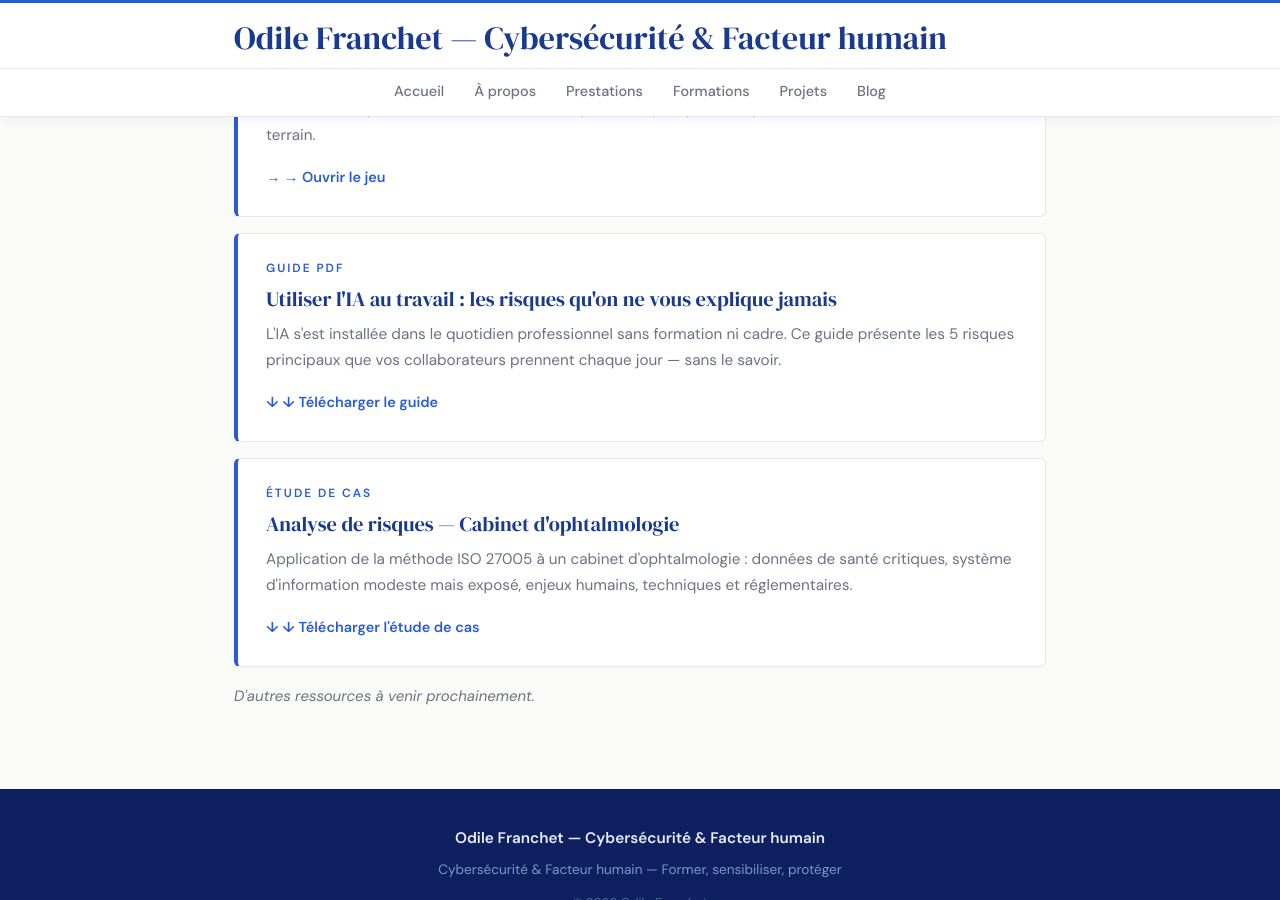
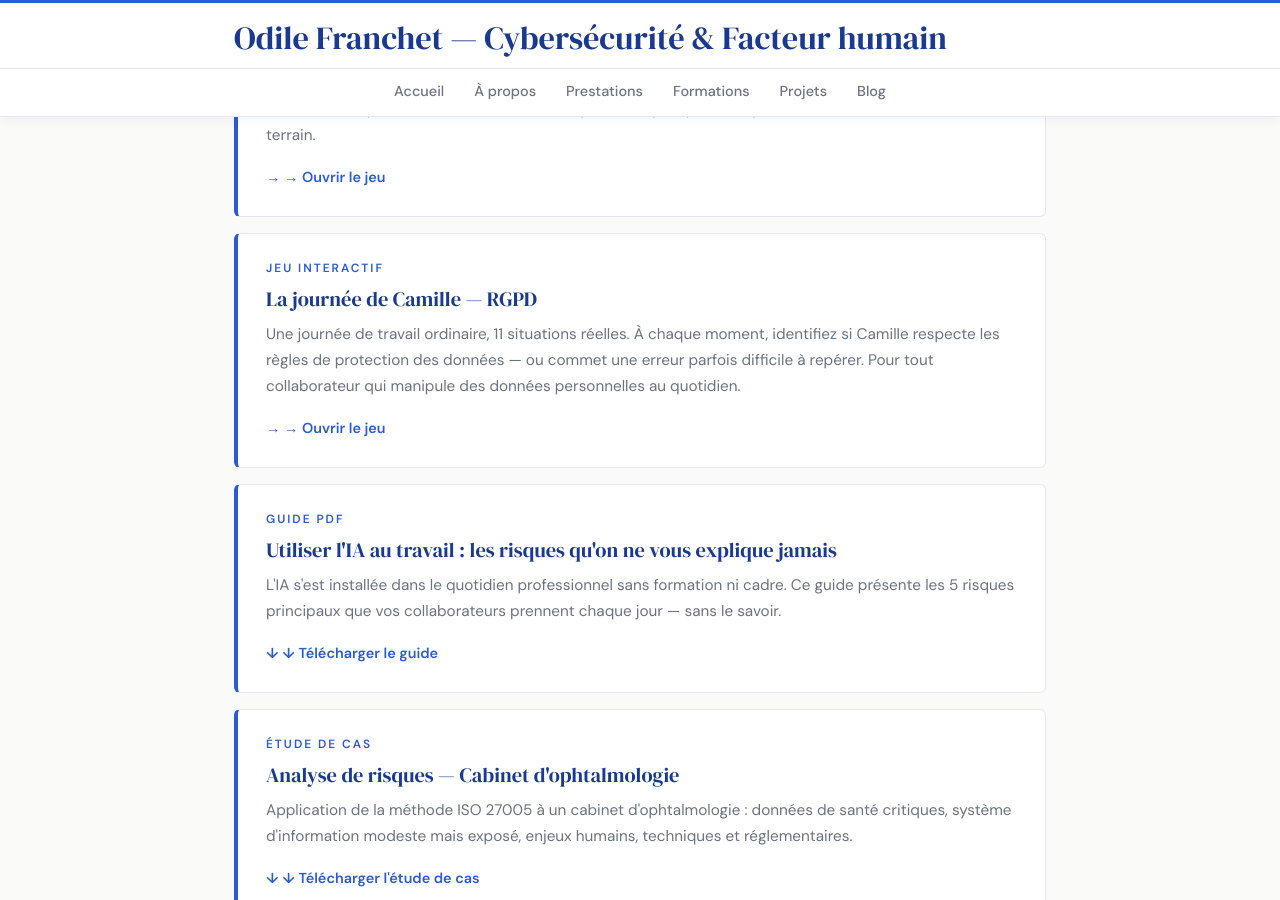
Before and after one commit to ofranchet73/ofranchet73.github.io, a Jekyll site: the page built from projets.md, in a window 1280 px wide and 900 px high, scrolled down 563 px. Built offline with Jekyll 4.4.1, drawn with Linux system fonts in a browser that asks for light colours.

Commit message:
Update projets.html

```diff
--- a/_layouts/projets.html
+++ b/_layouts/projets.html
@@ -34,6 +34,13 @@ layout: default
     </div>
 
     <div class="projet-card">
+      <div class="projet-tag">Jeu interactif</div>
+      <h2 class="projet-titre">La journée de Camille — RGPD</h2>
+      <p class="projet-desc">Une journée de travail ordinaire, 11 situations réelles. À chaque moment, identifiez si Camille respecte les règles de protection des données — ou commet une erreur parfois difficile à repérer. Pour tout collaborateur qui manipule des données personnelles au quotidien.</p>
+      <a href="/journee_camille_rgpd.html" class="projet-lien">→ Ouvrir le jeu</a>
+    </div>
+
+    <div class="projet-card">
       <div class="projet-tag">Guide PDF</div>
       <h2 class="projet-titre">Utiliser l'IA au travail : les risques qu'on ne vous explique jamais</h2>
       <p class="projet-desc">L'IA s'est installée dans le quotidien professionnel sans formation ni cadre. Ce guide présente les 5 risques principaux que vos collaborateurs prennent chaque jour — sans le savoir.</p>
```
